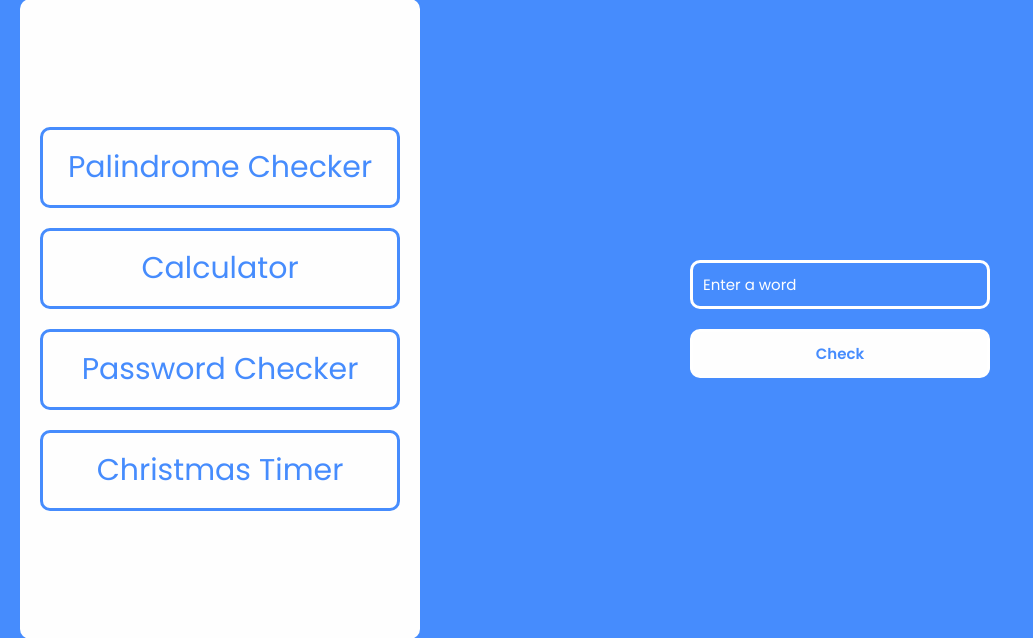
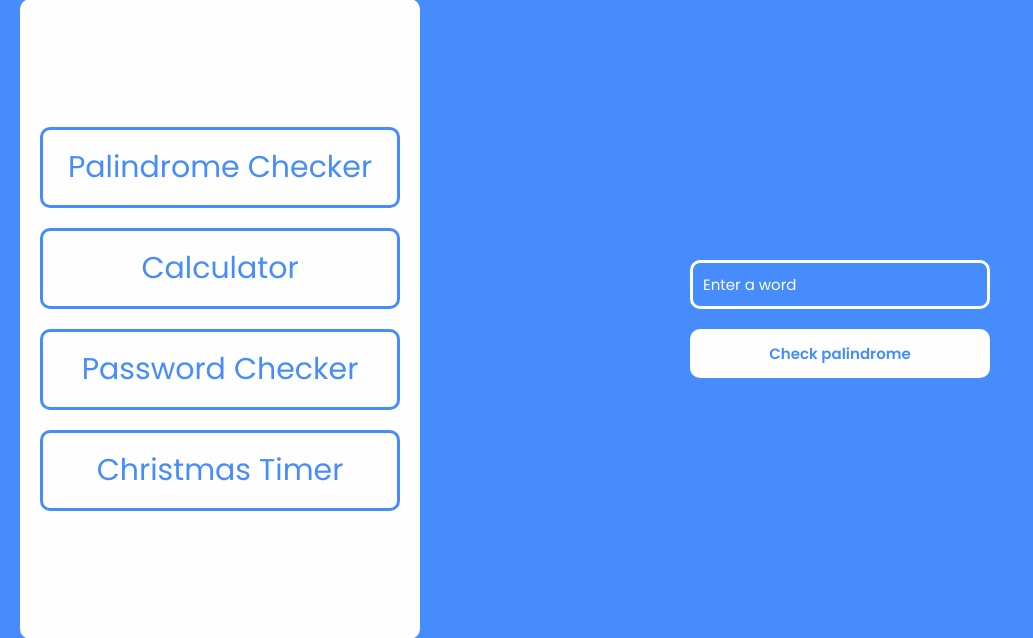
Before and after one commit to 18jad/php-api, a PHP site: page /palindrome-checker.php in a window 1280 px wide. Shown: the part 139-777 px from the top of the page, without its empty margins (0-1033 px from the left). Run offline with PHP 8.4, Linux system fonts and the light colour scheme.

Commit message:
Fixed typo

```diff
--- a/palindrome-checker.php
+++ b/palindrome-checker.php
@@ -23,7 +23,7 @@
         <div class="form-section">
             <form action="./apis/palindrome.php">
                 <input type="text" name="string" placeholder="Enter a word" required>
-                <button type="submit">Check</button>
+                <button type="submit">Check palindrome</button>
             </form>
         </div>
     </main>
```
